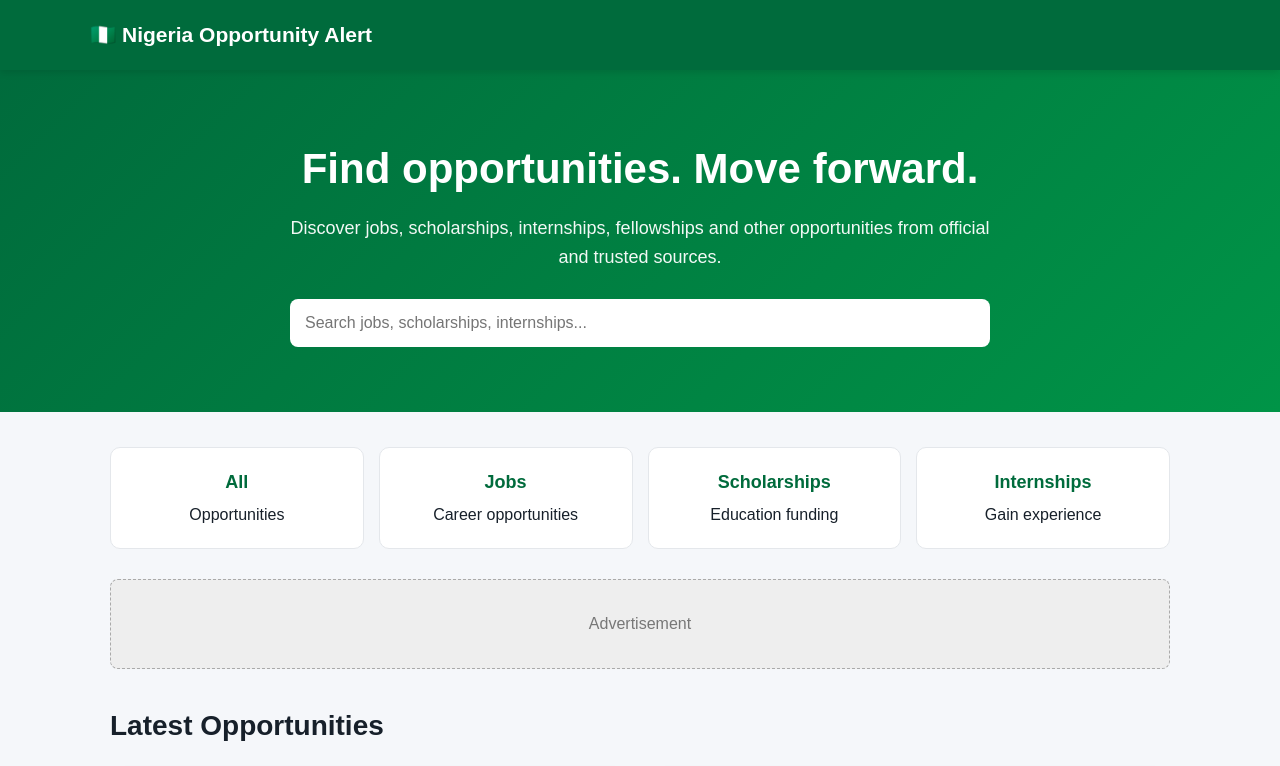
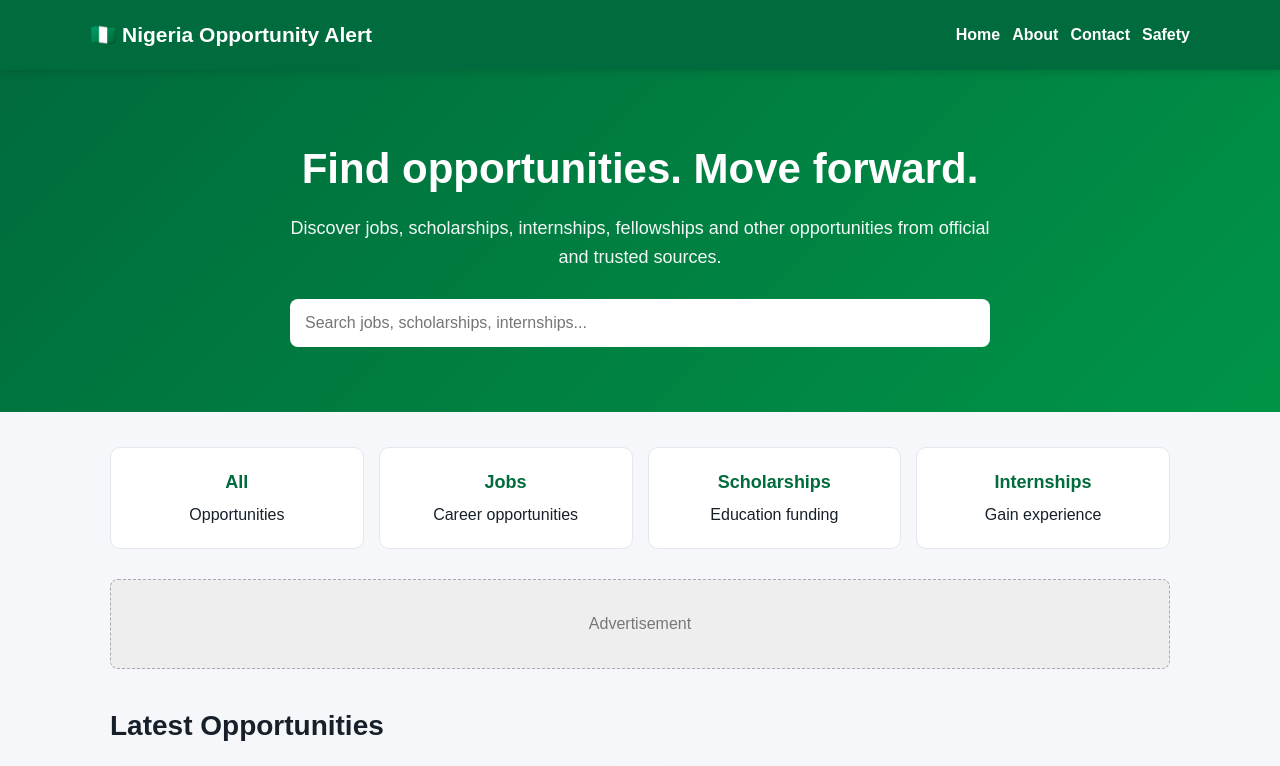
Before and after one commit to COPPE-R00/Nigerian-opportunity-alert-, a plain HTML site: page index.html in a window 1280 px wide. Shown: the top 766 px of the page. Drawn offline with Linux system fonts and the light colour scheme.

Commit message:
Refactor header navigation links in index.html

```diff
--- a/index.html
+++ b/index.html
@@ -349,10 +349,45 @@
 
 <header>
   <div class="nav">
-    <div class="logo">🇳🇬 Nigeria Opportunity Alert</div>
+
+    <div class="logo">
+      🇳🇬 Nigeria Opportunity Alert
+    </div>
+
+    <nav style="display:flex;gap:12px;flex-wrap:wrap;align-items:center;">
+
+      <a
+        href="index.html"
+        style="color:white;text-decoration:none;font-weight:bold;"
+      >
+        Home
+      </a>
+
+      <a
+        href="about.html"
+        style="color:white;text-decoration:none;font-weight:bold;"
+      >
+        About
+      </a>
+
+      <a
+        href="contact.html"
+        style="color:white;text-decoration:none;font-weight:bold;"
+      >
+        Contact
+      </a>
+
+      <a
+        href="safety.html"
+        style="color:white;text-decoration:none;font-weight:bold;"
+      >
+        Safety
+      </a>
+
+    </nav>
+
   </div>
 </header>
-
 <section class="hero">
   <h1>Find opportunities. Move forward.</h1>
   <p>
```
